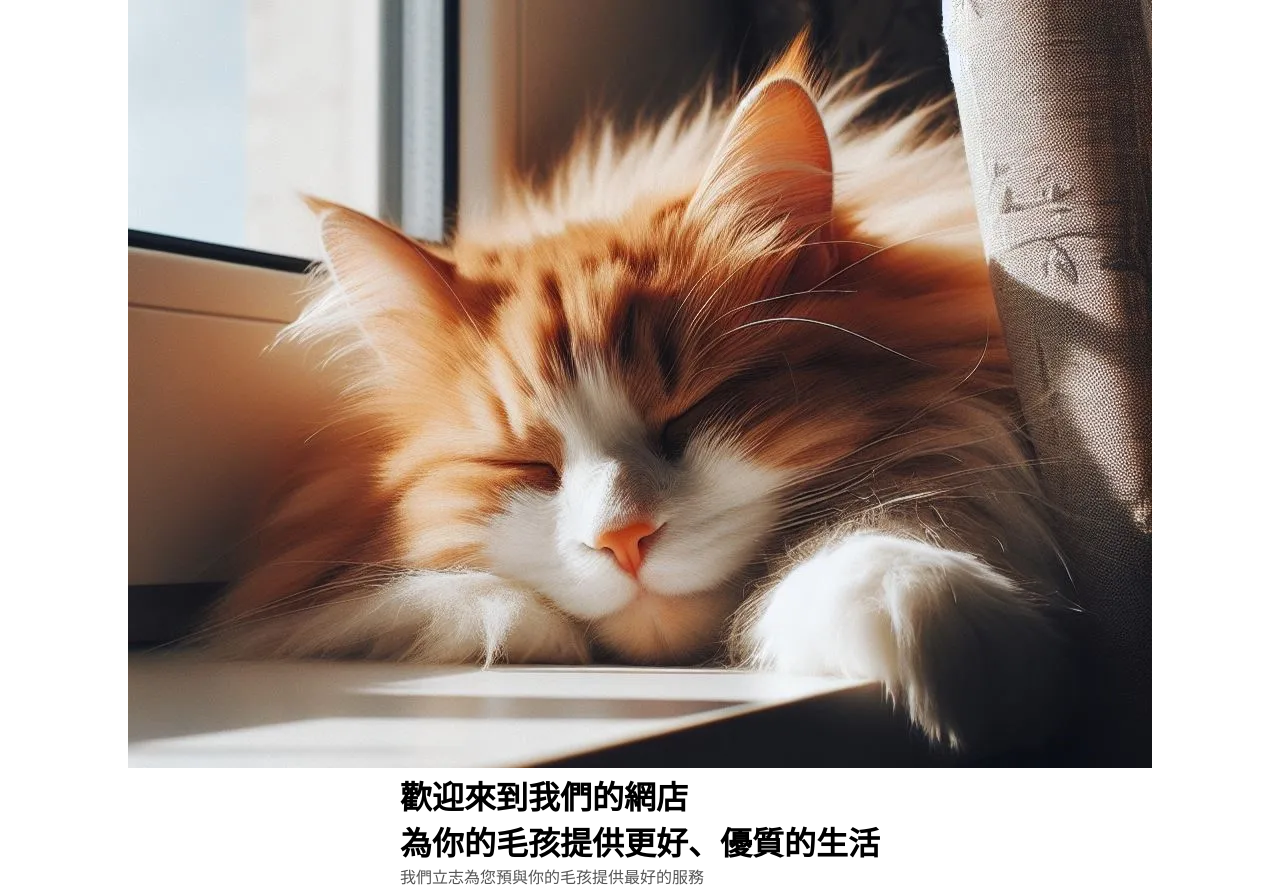
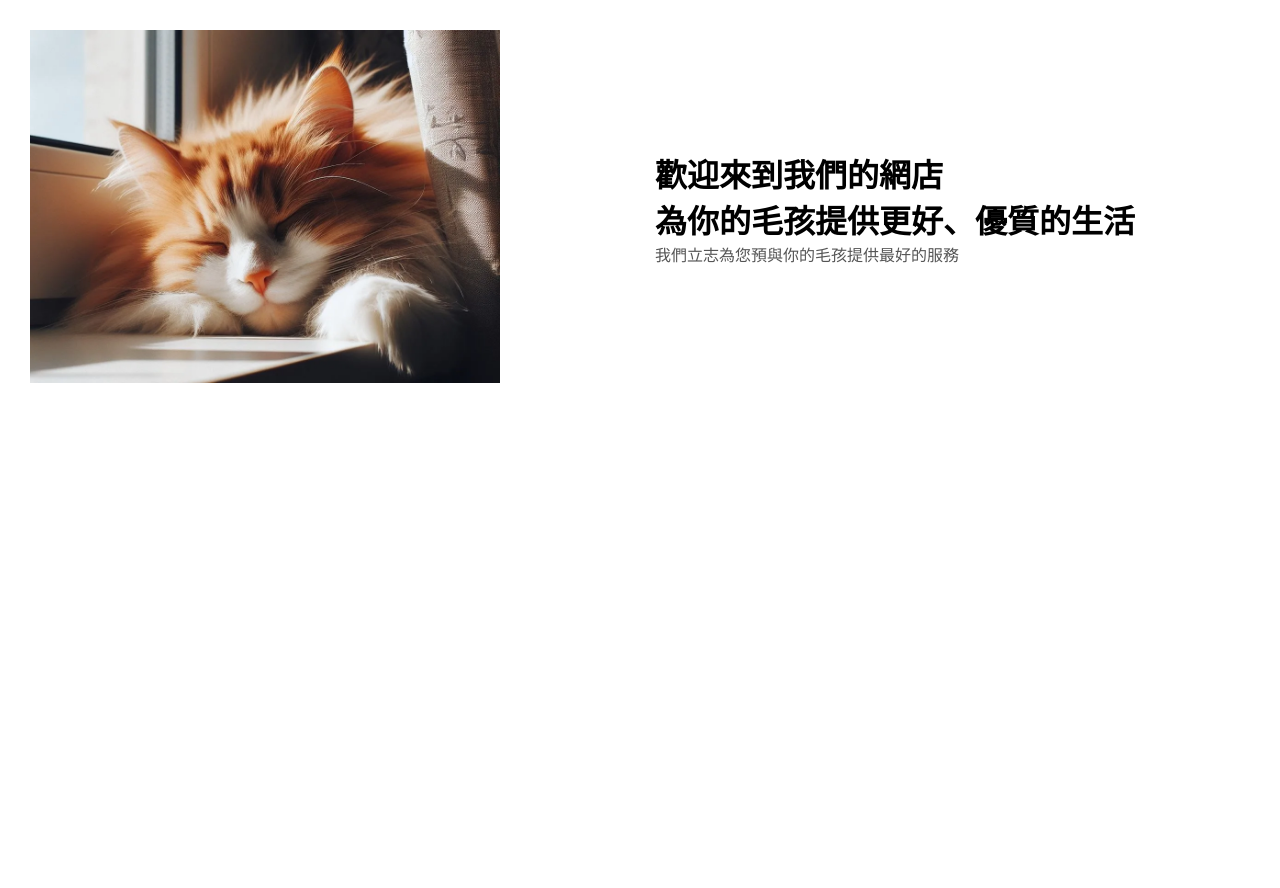
Before and after one commit to Pak0401/OnlineShop, a PHP site: page / in a window 1280 px wide. Shown: the part 169-1057 px from the top of the page. After the commit the page ends 552 px from the top, so only its background shows below. Run offline with PHP 8.4, Linux system fonts and the light colour scheme.

Commit message:
Adaptive Image Size

```diff
--- a/Style.css
+++ b/Style.css
@@ -47,3 +47,15 @@ a{
     flex-wrap: wrap;
     justify-content: space-around;
 }
+
+.col-ip-6 img, .col-pc-6 img{
+    width: 100%;
+    min-width: 300px;
+    max-width: 500px;
+    padding: 15px;
+}
+
+.col-ip-6, .col-pc-6{
+    width: 50%;
+    padding: 15px;
+}
```
